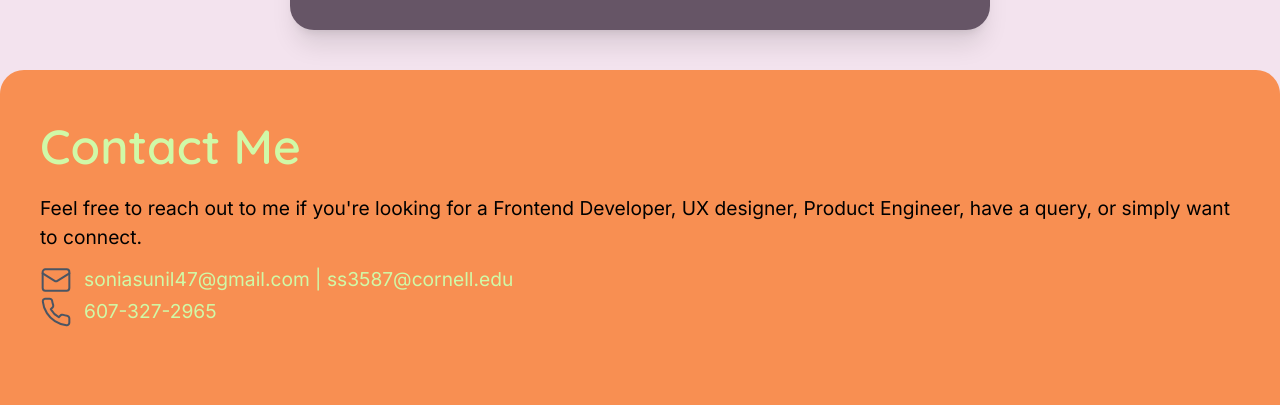
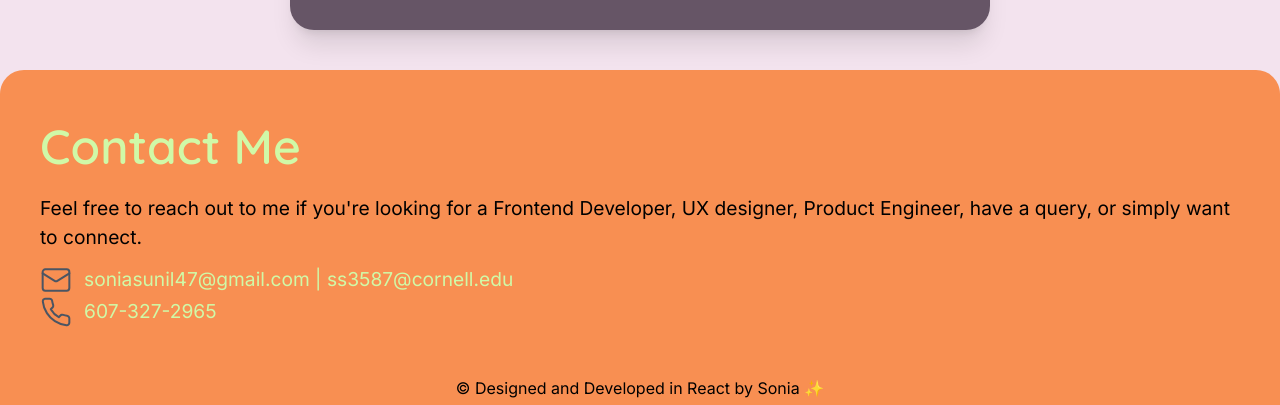
Before and after one commit to ssunil3232/sonia_portfolio, a React (Vite) app: page / in a window 1280 px wide. Shown: the part 5500-5905 px from the top of the page. Before the commit the page ends 5868 px from the top, so only its background shows below. Built offline with nearby package versions, Linux system fonts and the light colour scheme; a web font is replaced by a local one.

Commit message:
add copyright tag

```diff
--- a/src/components/Footer.jsx
+++ b/src/components/Footer.jsx
@@ -5,10 +5,11 @@ const Footer = React.forwardRef((props, ref) => {
 
   return (
     <footer ref={ref} className="bg-[#F3E3EE] flex flex-row space-y-4 test-base w-screen" style={{ marginTop: -50 }}>
+      <div className="flex flex-col items-center">
         <div className="bg-[#f88f52] p-10 rounded-tl-3xl rounded-tr-3xl flex flex-row w-screen">
           <div >
             <div className="font-semibold title-text mb-0" style={{ fontSize: '3rem', color: '#d0f9a7' }}>Contact Me</div>
-          <div className="my-3" style={{ fontSize: '1.2rem'}}>
+            <div className="my-3" style={{ fontSize: '1.2rem' }}>
               Feel free to reach out to me if you're looking for a Frontend Developer, UX designer, Product Engineer, have a
               query, or simply want to connect.
             </div>
@@ -25,6 +26,8 @@ const Footer = React.forwardRef((props, ref) => {
             </div>
           </div>
         </div>
+        <div className="bg-[#f88f52] p-2 w-screen flex justify-center">© Designed and Developed in React by Sonia ✨</div>
+      </div>
     </footer>
   );
 });
```
Lines whose indentation alone changed are shown as unchanged.
